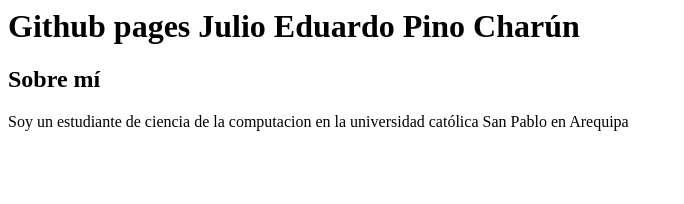
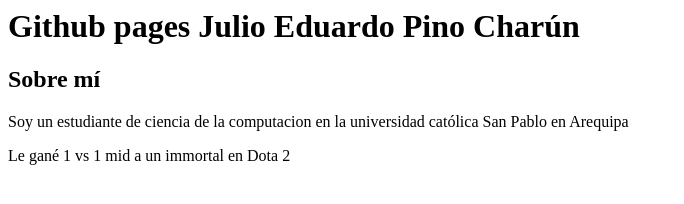
Before and after one commit to JulioiluJ/githubpageJulioEduardoPinoCharun, a plain HTML site: page index.html in a window 1280 px wide. Shown: the whole page, without its empty margins (0-684 px from the left). Drawn offline with Linux system fonts and the light colour scheme.

Commit message:
Logro añadido

```diff
--- a/index.html
+++ b/index.html
@@ -5,6 +5,7 @@
             <h2>Sobre mí</h2>
             <!-- Test comment -->
             <p>Soy un estudiante de ciencia de la computacion en la universidad católica San Pablo en Arequipa</p>
+            <p>Le gané 1 vs 1 mid a un immortal en Dota 2</p>
         </main>
     </body>
 </html>
```
